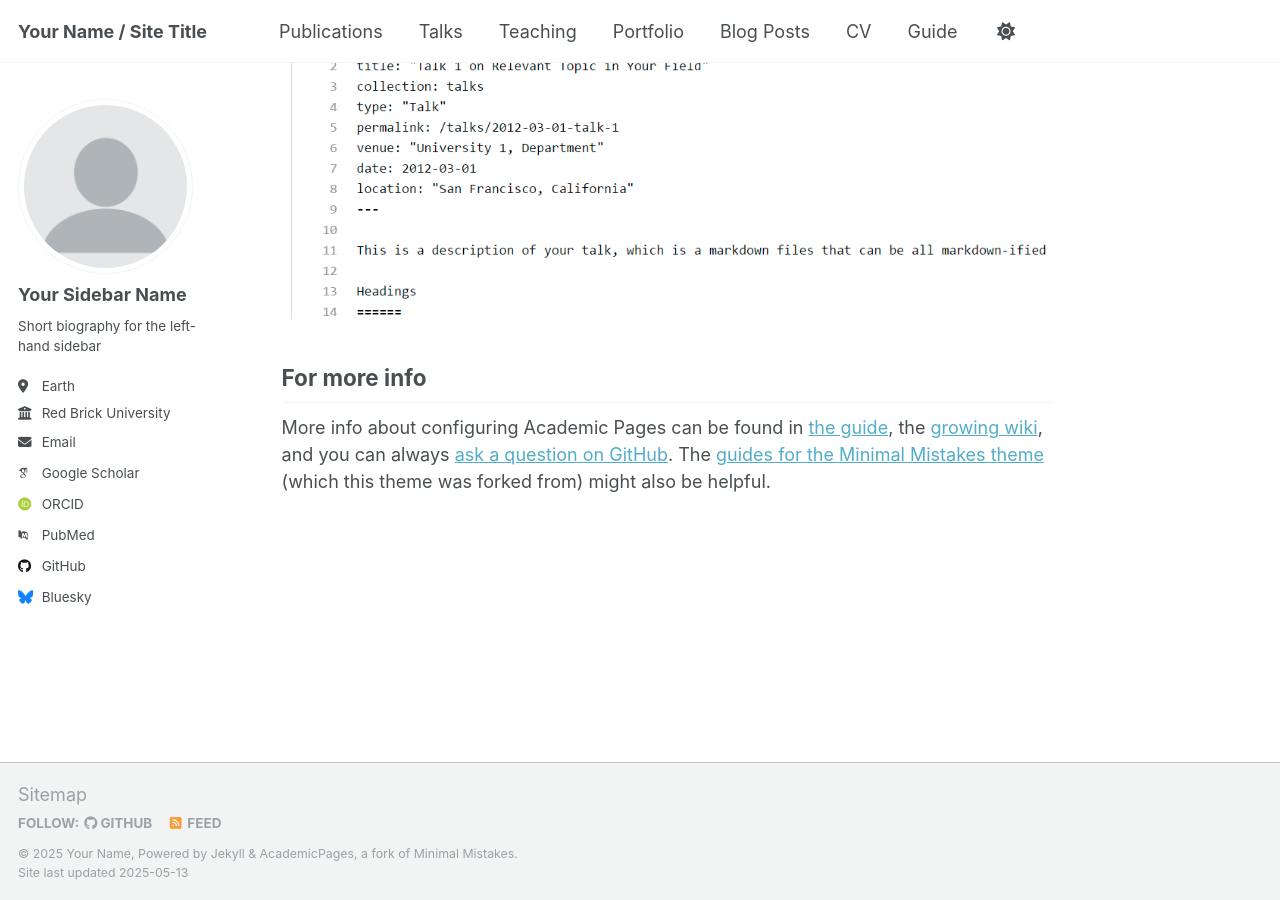
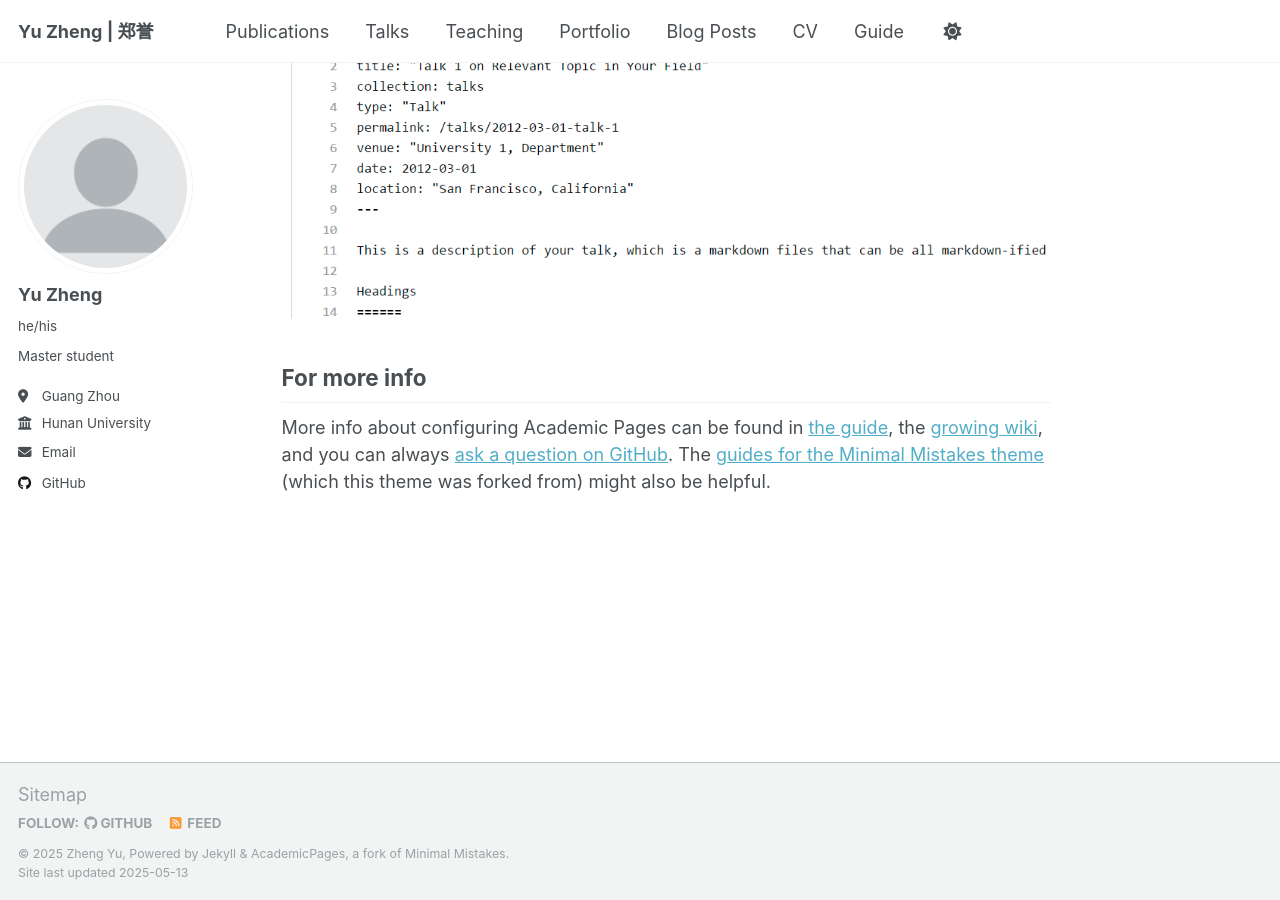
Before and after one commit to FaterYU/FaterYU.github.io, a Jekyll site: the page built from _pages/about.md, in a window 1280 px wide and 900 px high, scrolled down 2636 px. Built offline with Jekyll 4.4.1, drawn with Linux system fonts in a browser that asks for light colours; some web fonts are replaced.

Commit message:
Update _config.yml

```diff
--- a/_config.yml
+++ b/_config.yml
@@ -9,13 +9,13 @@
 # Basic Site Settings
 locale                   : "en-US"
 site_theme               : "default"
-title                    : "Your Name / Site Title"
+title                    : "Yu Zheng | 郑誉"
 title_separator          : "-"
-name                     : &name "Your Name"
+name                     : &name "Zheng Yu"
 description              : &description "personal description"
-url                      : https://academicpages.github.io # the base hostname & protocol for your site e.g. "https://[your GitHub username].github.io" or if you already have some other page hosted on Github then use "https://[your GitHub username].github.io/[Your Repo Name]"
+url                      : https://fateryu.github.io # the base hostname & protocol for your site e.g. "https://[your GitHub username].github.io" or if you already have some other page hosted on Github then use "https://[your GitHub username].github.io/[Your Repo Name]"
 baseurl                  : "" # the subpath of your site, e.g. "/blog"
-repository               : "academicpages/academicpages.github.io"
+repository               : "fateryu/fateryu.github.io"
 
 # Site Author - The following control what appear as part of the author content on the side bar.
 #               If a field is blank the icon and link will not appear, otherwise it will be shown.
@@ -23,22 +23,22 @@ repository               : "academicpages/academicpages.github.io"
 author:
   # Biographic information
   avatar           : "profile.png"
-  name             : "Your Sidebar Name"
-  pronouns         : # example: "she/her"
-  bio              : "Short biography for the left-hand sidebar"
-  location         : "Earth"
-  employer         : "Red Brick University"
-  uri              : # URL
-  email            : "none@example.org"
+  name             : "Yu Zheng"
+  pronouns         : "he/his" # example: "she/her"
+  bio              : "Master student"
+  location         : "Guang Zhou"
+  employer         : "Hunan University"
+  URI              : "https://fater.top" # URL
+  email            : "defateyz@gmail.com"
 
   # Academic websites
   academia         : # URL
   arxiv            : # URL - Update with the correct link to your profile
-  googlescholar    : "https://scholar.google.com/citations?user=PS_CX0AAAAAJ"
+  googlescholar    : # "https://scholar.google.com/citations?user=PS_CX0AAAAAJ"
   impactstory      : # URL
-  orcid            : "http://orcid.org/yourorcidurl"
+  orcid            : # "http://orcid.org/yourorcidurl"
   semantic         : # URL
-  pubmed           : "https://www.ncbi.nlm.nih.gov/pubmed/?term=john+snow"
+  pubmed           : # "https://www.ncbi.nlm.nih.gov/pubmed/?term=john+snow"
   researchgate     : # URL
   scopus           : # URL
 
@@ -46,12 +46,12 @@ author:
   bitbucket        : # Username - Update with your username on the site
   codepen          : # Username
   dribbble         : # Username
-  github           : "academicpages"
+  github           : "FaterYU"
   kaggle           : # Username
   stackoverflow    : # User number or user number and name (i.e., use "1" or "1/jeff-atwood")
 
   # Social media
-  bluesky          : "bsky.app" # Replace this with you Bluesky username
+  bluesky          : # "bsky.app" # Replace this with you Bluesky username
   facebook         : # Username
   flickr           : # Username
   foursquare       : # Username
```
